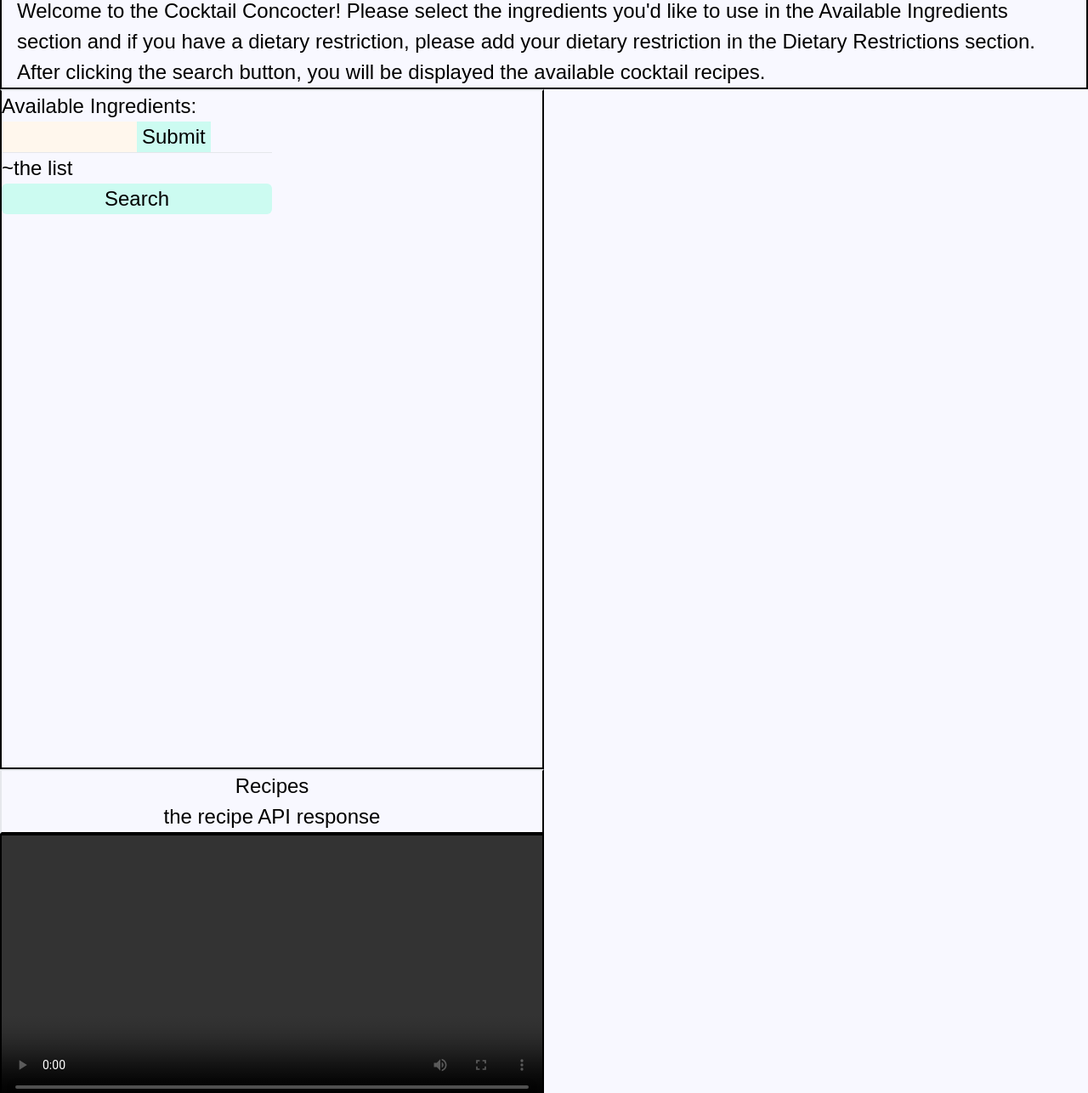
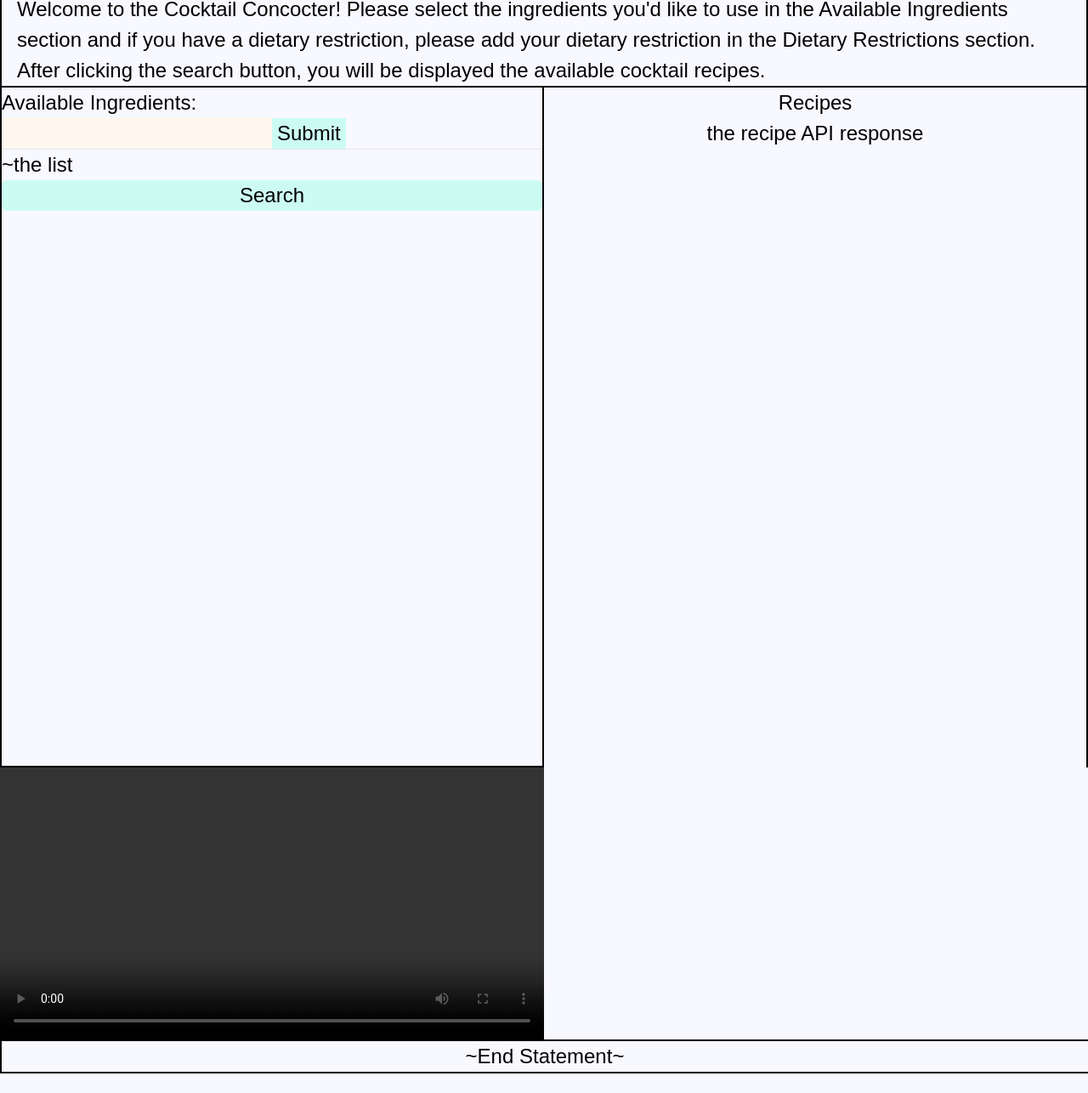
Before and after one commit to ericrothmuller/Cocktail-Concocter, a plain HTML site: page index.html in a window 1280 px wide. Shown: the part 59-1345 px from the top of the page at 85% size. After the commit the page ends 1322 px from the top, so only its background shows below. Drawn offline with nearby package versions, Linux system fonts and the light colour scheme.

Commit message:
page styled fully for mobile and desktop use

```diff
--- a/assets/style.css
+++ b/assets/style.css
@@ -4,4 +4,5 @@
     font-family: Arial, Helvetica, sans-serif;
     font-size: 24px;
     background-color: ghostwhite;
+    box-sizing: border-box;
 }
--- a/index.html
+++ b/index.html
@@ -11,16 +11,15 @@
 <body>
     <div class="flex"><!--puts header in flexbox-->
         <header class="basis-auto border-2 border-black"><!--Header Stylings-->
-            <h1 class="text-2xl font-bold text-center border-2 border-b-black">Cocktail Concocter</h1>
+            <h1 class="text-2xl font-bold text-center border-b-2 border-b-black">Cocktail Concocter</h1>
             <p class="text-xs lg:text-base mx-3">Welcome to the Cocktail Concocter! Please select the ingredients you'd like to use in the Available Ingredients section and if you have a dietary restriction, please add your dietary
                 restriction in the Dietary Restrictions section. After clicking the search button, you will be displayed the available cocktail recipes.</p>
         </header>
     </div>
 
-    <main class="flex flex-col"><!--Main Stylings--><!--\Ingredients Stylings/-->
-        <div class="sm:flex-row sm:items-start sm:w-1/2">
-            <div id="ingredientdietdiv" class="flex-col h-screen border-2 border-b-black border-l-black border-r-black">
-                <div id="ingredients" class="sm:w-1/2">
+    <main class="flex flex-col sm:flex-row"><!--Main Stylings--><!--\Ingredients Stylings/-->
+            <div id="ingredientdietdiv" class="flex-col sm:w-1/2 h-screen border-b-2 border-l-2 border-r-2 border-b-black border-l-black border-r-black">
+                <div id="ingredients" class="">
                     <h2 class="text-sm lg:text-base text-center sm:text-left">Available Ingredients:</h2>
 
                     <form class="flex"> <!--Form Stylings-->
@@ -32,29 +31,29 @@
                 </div>
 
                <div>
-                 <p id="dietrestrictionslist" class="bg-grey-50 sm:w-1/2">~the list</p>
+                 <p id="dietrestrictionslist" class="bg-grey-50">~the list</p>
                </div>
 
-                <div id="searchdiv" class="sm:w-1/2"><!--Search Div and Button Stylings-->
+                <div id="searchdiv" class=""><!--Search Div and Button Stylings-->
                     <button id="searchbutton" class="bg-teal-100 hover:bg-emerald-800 w-full rounded">Search</button>
                 </div>
+
             </div>
-        </div>
-        <div class="sm:flex-row sm:items-end sm:w-1/2">
-            <div id="recipediv" class="border-2 border-b-black border-r-black text-center"><!--Recipe Div Stylings-->
+
+            <div id="recipediv" class="sm:w-1/2 border-r-2 border-r-black text-center"><!--Recipe Div Stylings-->
                 <h2>Recipes</h2>
                 <p id="recipelist">the recipe API response</p>
             </div>
-        </div>
+
 
     </main>
 
-    <aside class="sm:w-1/2 h-full border-2 border-black justify-center">
+    <aside class="sm:w-1/2 h-full justify-center">
         <video width="100%" controls>
         </video>
     </aside>
 
-    <footer class="text-center border-2 border-black">~End Statement~</footer>
+    <footer class="text-center border-t-2 border-b-2 border-l-2 border-t-black border-b-black border-l-black">~End Statement~</footer>
 
     <script src="./assets/script.js"></script>
 </body>
```
